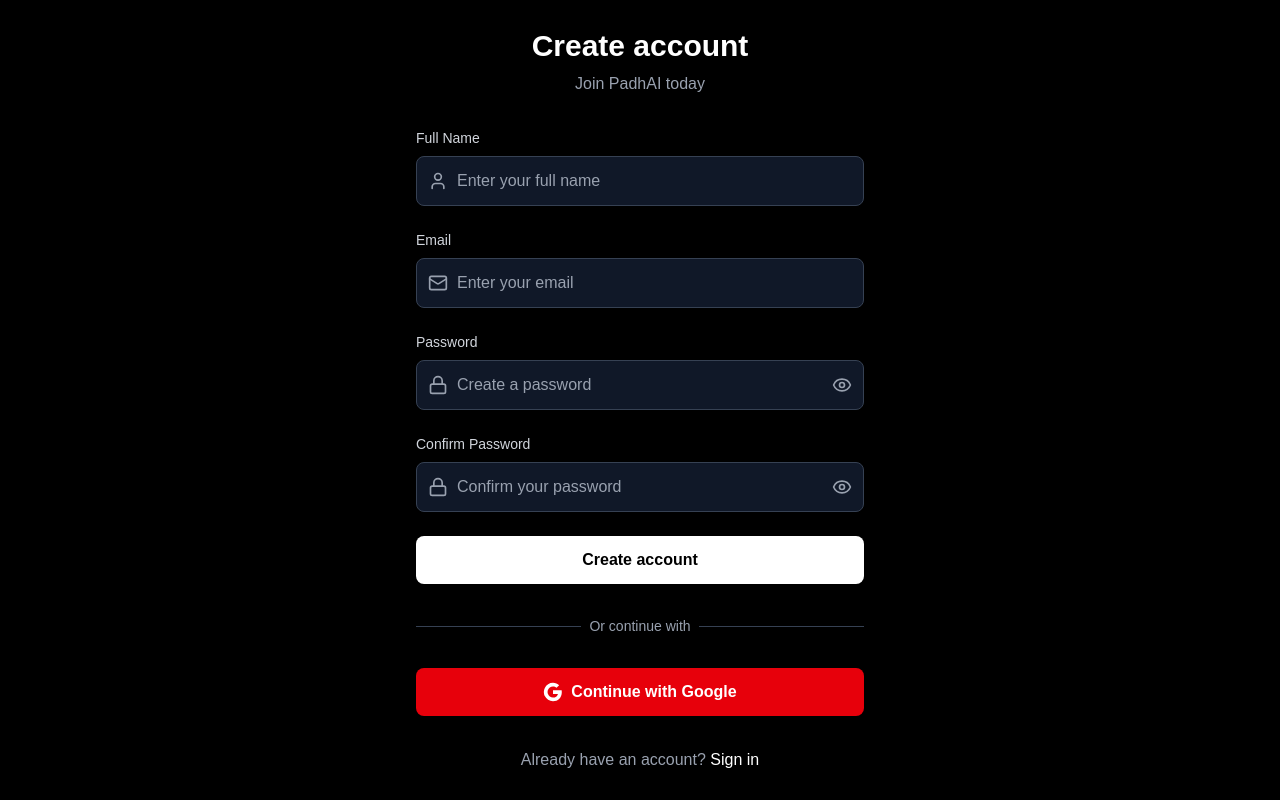
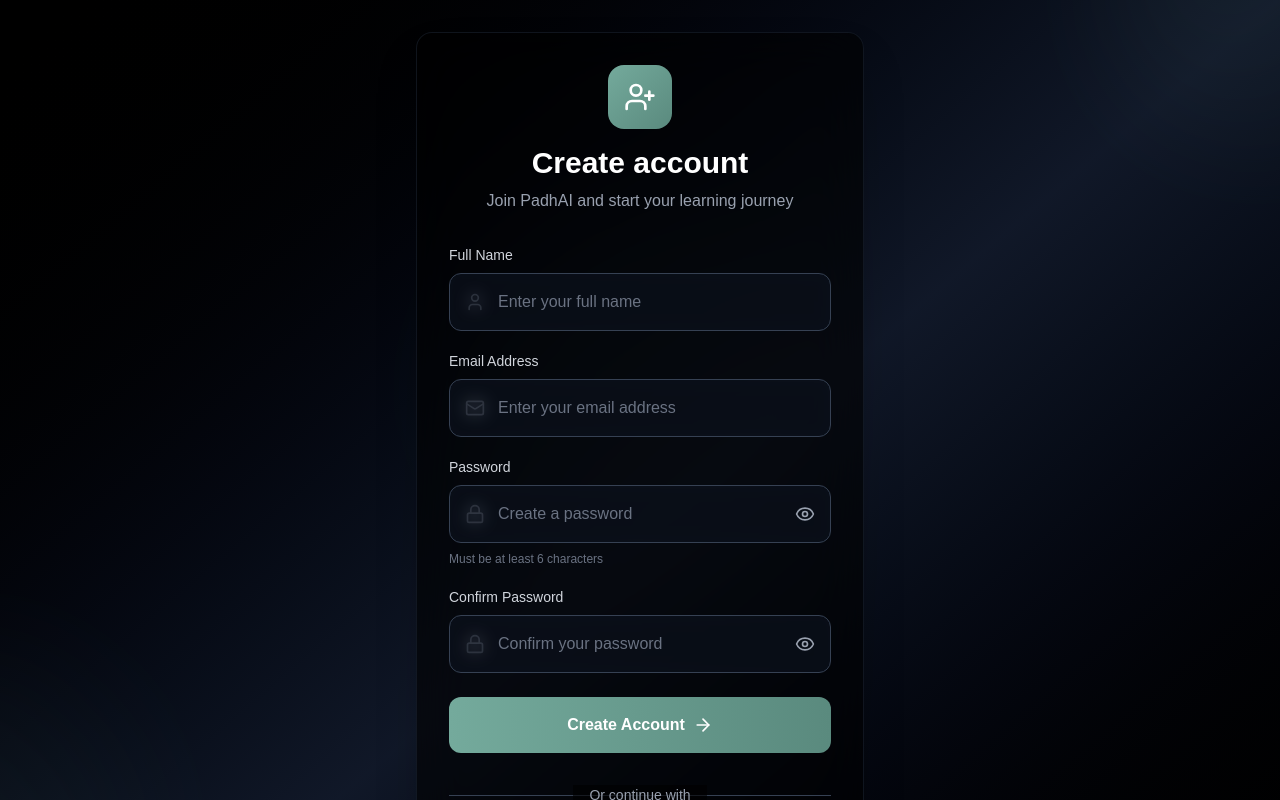
Before and after one commit to Adityadab10/SunHacks2025, a React (Vite) app in the folder frontend/: page /register in a window 1280 px wide. Shown: the top 800 px of the page. Built offline with nearby package versions, Linux system fonts and the light colour scheme; no server answers.

Commit message:
register page ui updated

```diff
--- a/frontend/src/pages/Register.jsx
+++ b/frontend/src/pages/Register.jsx
@@ -2,7 +2,7 @@
 import { Link, useNavigate } from 'react-router-dom';
 import { createUserWithEmailAndPassword, signInWithPopup, updateProfile } from 'firebase/auth';
 import { auth, googleProvider } from '../../firebase.config';
-import { Mail, Lock, User, Eye, EyeOff } from 'lucide-react';
+import { Mail, Lock, User, Eye, EyeOff, ArrowRight, UserPlus } from 'lucide-react';
 import toast from 'react-hot-toast';
 
 const Register = () => {
@@ -73,94 +73,111 @@
   };
 
   return (
-    <div className="min-h-screen bg-black flex items-center justify-center px-4">
-      <div className="max-w-md w-full space-y-8">
-        <div className="text-center">
-          <h2 className="text-3xl font-bold text-white">Create account</h2>
-          <p className="mt-2 text-gray-400">Join PadhAI today</p>
+    <div className="min-h-screen bg-gradient-to-br from-black via-gray-900 to-black flex items-center justify-center px-4 py-8">
+      {/* Background decoration */}
+      <div className="absolute inset-0 overflow-hidden">
+        <div className="absolute -top-40 -right-40 w-80 h-80 rounded-full bg-gradient-to-br from-[#74AA9C] to-transparent opacity-10 blur-3xl"></div>
+        <div className="absolute -bottom-40 -left-40 w-80 h-80 rounded-full bg-gradient-to-tr from-[#74AA9C] to-transparent opacity-10 blur-3xl"></div>
+        <div className="absolute top-1/2 left-1/2 transform -translate-x-1/2 -translate-y-1/2 w-96 h-96 rounded-full bg-gradient-to-br from-[#74AA9C] to-transparent opacity-5 blur-3xl"></div>
       </div>
 
-        <form onSubmit={handleEmailRegister} className="space-y-6">
+      <div className="relative w-full max-w-md">
+        {/* Main card */}
+        <div className="bg-black/60 backdrop-blur-xl border border-gray-800/50 rounded-2xl shadow-2xl p-8 space-y-8">
+          {/* Header */}
+          <div className="text-center space-y-4">
+            <div className="inline-flex items-center justify-center w-16 h-16 bg-gradient-to-br from-[#74AA9C] to-[#5a8a7e] rounded-2xl mb-4">
+              <UserPlus className="w-8 h-8 text-white" />
+            </div>
             <div>
-            <label className="block text-sm font-medium text-gray-300 mb-2">
+              <h2 className="text-3xl font-bold text-white mb-2">Create account</h2>
+              <p className="text-gray-400">Join PadhAI and start your learning journey</p>
+            </div>
+          </div>
+
+          {/* Form */}
+          <form onSubmit={handleEmailRegister} className="space-y-5">
+            <div className="space-y-2">
+              <label className="block text-sm font-medium text-gray-300">
                 Full Name
               </label>
-            <div className="relative">
-              <User className="absolute left-3 top-1/2 transform -translate-y-1/2 text-gray-400 w-5 h-5" />
+              <div className="relative group">
+                <User className="absolute left-4 top-1/2 transform -translate-y-1/2 text-gray-400 w-5 h-5 transition-colors group-focus-within:text-[#74AA9C]" />
                 <input
                   type="text"
                   name="name"
                   value={formData.name}
                   onChange={handleInputChange}
                   required
-                className="w-full pl-10 pr-4 py-3 bg-gray-900 border border-gray-700 rounded-lg text-white placeholder-gray-400 focus:outline-none focus:border-white transition-colors"
+                  className="w-full pl-12 pr-4 py-4 bg-gray-900/50 border border-gray-700 rounded-xl text-white placeholder-gray-500 focus:outline-none focus:border-[#74AA9C] focus:ring-2 focus:ring-[#74AA9C]/20 transition-all duration-300 backdrop-blur-sm"
                   placeholder="Enter your full name"
                 />
               </div>
             </div>
 
-          <div>
-            <label className="block text-sm font-medium text-gray-300 mb-2">
-              Email
+            <div className="space-y-2">
+              <label className="block text-sm font-medium text-gray-300">
+                Email Address
               </label>
-            <div className="relative">
-              <Mail className="absolute left-3 top-1/2 transform -translate-y-1/2 text-gray-400 w-5 h-5" />
+              <div className="relative group">
+                <Mail className="absolute left-4 top-1/2 transform -translate-y-1/2 text-gray-400 w-5 h-5 transition-colors group-focus-within:text-[#74AA9C]" />
                 <input
                   type="email"
                   name="email"
                   value={formData.email}
                   onChange={handleInputChange}
                   required
-                className="w-full pl-10 pr-4 py-3 bg-gray-900 border border-gray-700 rounded-lg text-white placeholder-gray-400 focus:outline-none focus:border-white transition-colors"
-                placeholder="Enter your email"
+                  className="w-full pl-12 pr-4 py-4 bg-gray-900/50 border border-gray-700 rounded-xl text-white placeholder-gray-500 focus:outline-none focus:border-[#74AA9C] focus:ring-2 focus:ring-[#74AA9C]/20 transition-all duration-300 backdrop-blur-sm"
+                  placeholder="Enter your email address"
                 />
               </div>
             </div>
 
-          <div>
-            <label className="block text-sm font-medium text-gray-300 mb-2">
+            <div className="space-y-2">
+              <label className="block text-sm font-medium text-gray-300">
                 Password
               </label>
-            <div className="relative">
-              <Lock className="absolute left-3 top-1/2 transform -translate-y-1/2 text-gray-400 w-5 h-5" />
+              <div className="relative group">
+                <Lock className="absolute left-4 top-1/2 transform -translate-y-1/2 text-gray-400 w-5 h-5 transition-colors group-focus-within:text-[#74AA9C]" />
                 <input
                   type={showPassword ? 'text' : 'password'}
                   name="password"
                   value={formData.password}
                   onChange={handleInputChange}
                   required
-                className="w-full pl-10 pr-12 py-3 bg-gray-900 border border-gray-700 rounded-lg text-white placeholder-gray-400 focus:outline-none focus:border-white transition-colors"
+                  className="w-full pl-12 pr-14 py-4 bg-gray-900/50 border border-gray-700 rounded-xl text-white placeholder-gray-500 focus:outline-none focus:border-[#74AA9C] focus:ring-2 focus:ring-[#74AA9C]/20 transition-all duration-300 backdrop-blur-sm"
                   placeholder="Create a password"
                 />
                 <button
                   type="button"
                   onClick={() => setShowPassword(!showPassword)}
-                className="absolute right-3 top-1/2 transform -translate-y-1/2 text-gray-400 hover:text-white"
+                  className="absolute right-4 top-1/2 transform -translate-y-1/2 text-gray-400 hover:text-white transition-colors duration-200"
                 >
                   {showPassword ? <EyeOff className="w-5 h-5" /> : <Eye className="w-5 h-5" />}
                 </button>
               </div>
+              <p className="text-xs text-gray-500 mt-1">Must be at least 6 characters</p>
             </div>
 
-          <div>
-            <label className="block text-sm font-medium text-gray-300 mb-2">
+            <div className="space-y-2">
+              <label className="block text-sm font-medium text-gray-300">
                 Confirm Password
               </label>
-            <div className="relative">
-              <Lock className="absolute left-3 top-1/2 transform -translate-y-1/2 text-gray-400 w-5 h-5" />
+              <div className="relative group">
+                <Lock className="absolute left-4 top-1/2 transform -translate-y-1/2 text-gray-400 w-5 h-5 transition-colors group-focus-within:text-[#74AA9C]" />
                 <input
                   type={showConfirmPassword ? 'text' : 'password'}
                   name="confirmPassword"
                   value={formData.confirmPassword}
                   onChange={handleInputChange}
                   required
-                className="w-full pl-10 pr-12 py-3 bg-gray-900 border border-gray-700 rounded-lg text-white placeholder-gray-400 focus:outline-none focus:border-white transition-colors"
+                  className="w-full pl-12 pr-14 py-4 bg-gray-900/50 border border-gray-700 rounded-xl text-white placeholder-gray-500 focus:outline-none focus:border-[#74AA9C] focus:ring-2 focus:ring-[#74AA9C]/20 transition-all duration-300 backdrop-blur-sm"
                   placeholder="Confirm your password"
                 />
                 <button
                   type="button"
                   onClick={() => setShowConfirmPassword(!showConfirmPassword)}
-                className="absolute right-3 top-1/2 transform -translate-y-1/2 text-gray-400 hover:text-white"
+                  className="absolute right-4 top-1/2 transform -translate-y-1/2 text-gray-400 hover:text-white transition-colors duration-200"
                 >
                   {showConfirmPassword ? <EyeOff className="w-5 h-5" /> : <Eye className="w-5 h-5" />}
                 </button>
@@ -170,41 +187,67 @@
             <button
               type="submit"
               disabled={loading}
-            className="w-full bg-white text-black py-3 rounded-lg font-semibold hover:bg-gray-200 transition-colors disabled:opacity-50 disabled:cursor-not-allowed"
+              className="w-full bg-gradient-to-r from-[#74AA9C] to-[#5a8a7e] text-white py-4 rounded-xl font-semibold hover:shadow-lg hover:shadow-[#74AA9C]/25 transform hover:scale-[1.02] transition-all duration-300 disabled:opacity-50 disabled:cursor-not-allowed disabled:hover:scale-100 disabled:hover:shadow-none flex items-center justify-center space-x-2 mt-6"
             >
-            {loading ? 'Creating account...' : 'Create account'}
+              {loading ? (
+                <>
+                  <div className="animate-spin rounded-full h-5 w-5 border-2 border-white border-t-transparent"></div>
+                  <span>Creating account...</span>
+                </>
+              ) : (
+                <>
+                  <span>Create Account</span>
+                  <ArrowRight className="w-5 h-5" />
+                </>
+              )}
             </button>
           </form>
 
+          {/* Divider */}
           <div className="relative">
             <div className="absolute inset-0 flex items-center">
               <div className="w-full border-t border-gray-700"></div>
             </div>
             <div className="relative flex justify-center text-sm">
-            <span className="px-2 bg-black text-gray-400">Or continue with</span>
+              <span className="px-4 bg-black/60 text-gray-400">Or continue with</span>
             </div>
           </div>
 
+          {/* Google Register */}
           <button
             onClick={handleGoogleRegister}
             disabled={loading}
-          className="w-full bg-red-600 text-white py-3 rounded-lg font-semibold hover:bg-red-700 transition-colors disabled:opacity-50 disabled:cursor-not-allowed flex items-center justify-center space-x-2"
+            className="w-full bg-white/5 border border-gray-700 text-white py-4 rounded-xl font-medium hover:bg-white/10 hover:border-gray-600 transition-all duration-300 disabled:opacity-50 disabled:cursor-not-allowed flex items-center justify-center space-x-3 group"
           >
             <svg className="w-5 h-5" viewBox="0 0 24 24">
-            <path fill="currentColor" d="M22.56 12.25c0-.78-.07-1.53-.2-2.25H12v4.26h5.92c-.26 1.37-1.04 2.53-2.21 3.31v2.77h3.57c2.08-1.92 3.28-4.74 3.28-8.09z"/>
-            <path fill="currentColor" d="M12 23c2.97 0 5.46-.98 7.28-2.66l-3.57-2.77c-.98.66-2.23 1.06-3.71 1.06-2.86 0-5.29-1.93-6.16-4.53H2.18v2.84C3.99 20.53 7.7 23 12 23z"/>
-            <path fill="currentColor" d="M5.84 14.09c-.22-.66-.35-1.36-.35-2.09s.13-1.43.35-2.09V7.07H2.18C1.43 8.55 1 10.22 1 12s.43 3.45 1.18 4.93l2.85-2.22.81-.62z"/>
-            <path fill="currentColor" d="M12 5.38c1.62 0 3.06.56 4.21 1.64l3.15-3.15C17.45 2.09 14.97 1 12 1 7.7 1 3.99 3.47 2.18 7.07l3.66 2.84c.87-2.6 3.3-4.53 6.16-4.53z"/>
+              <path fill="#EA4335" d="M22.56 12.25c0-.78-.07-1.53-.2-2.25H12v4.26h5.92c-.26 1.37-1.04 2.53-2.21 3.31v2.77h3.57c2.08-1.92 3.28-4.74 3.28-8.09z"/>
+              <path fill="#34A853" d="M12 23c2.97 0 5.46-.98 7.28-2.66l-3.57-2.77c-.98.66-2.23 1.06-3.71 1.06-2.86 0-5.29-1.93-6.16-4.53H2.18v2.84C3.99 20.53 7.7 23 12 23z"/>
+              <path fill="#FBBC05" d="M5.84 14.09c-.22-.66-.35-1.36-.35-2.09s.13-1.43.35-2.09V7.07H2.18C1.43 8.55 1 10.22 1 12s.43 3.45 1.18 4.93l2.85-2.22.81-.62z"/>
+              <path fill="#EA4335" d="M12 5.38c1.62 0 3.06.56 4.21 1.64l3.15-3.15C17.45 2.09 14.97 1 12 1 7.7 1 3.99 3.47 2.18 7.07l3.66 2.84c.87-2.6 3.3-4.53 6.16-4.53z"/>
             </svg>
             <span>Continue with Google</span>
           </button>
 
-        <p className="text-center text-gray-400">
+          {/* Footer */}
+          <div className="text-center pt-4">
+            <p className="text-gray-400">
               Already have an account?{' '}
-          <Link to="/login" className="text-white hover:underline">
+              <Link
+                to="/login"
+                className="text-[#74AA9C] hover:text-white font-medium transition-colors duration-200 hover:underline"
+              >
                 Sign in
               </Link>
             </p>
+          </div>
+        </div>
+
+        {/* Bottom decorative text */}
+        <div className="text-center mt-8">
+          <p className="text-gray-500 text-sm">
+            Secure registration powered by Firebase
+          </p>
+        </div>
       </div>
     </div>
   );
```
Lines whose indentation alone changed are shown as unchanged.
